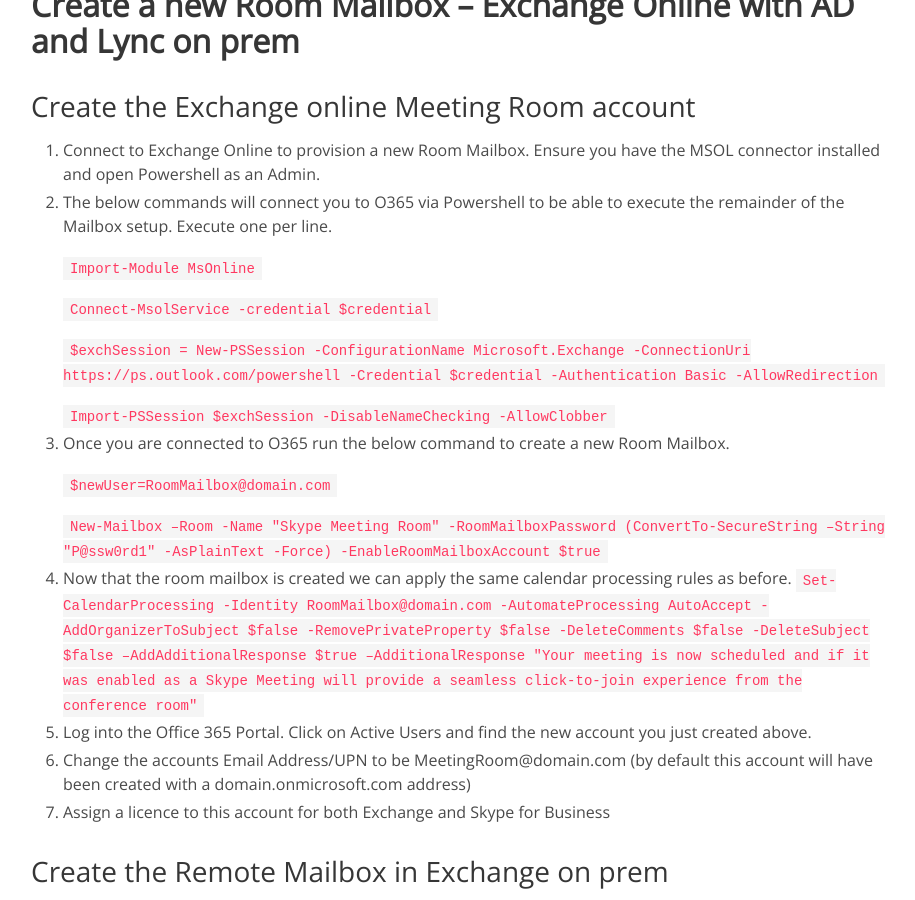
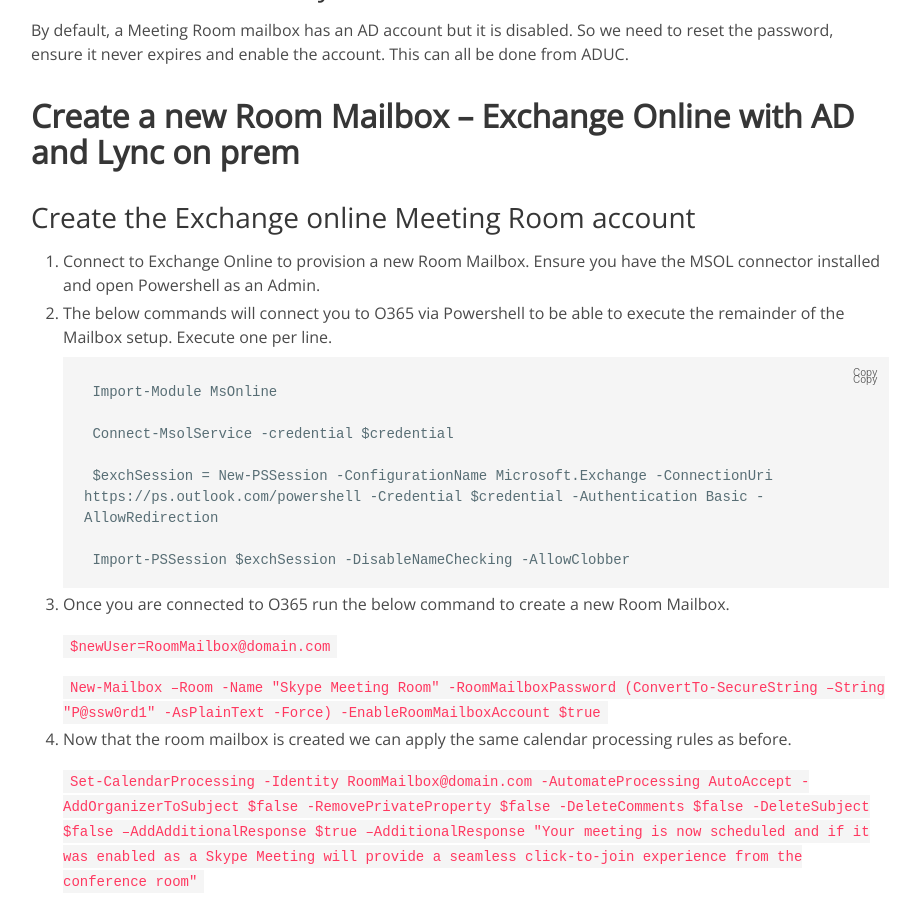
Before and after one commit to wjbeckett/blog, a Jekyll site: the page built from _posts/2017-08-14-skype-room-systems.md, in a window 1280 px wide and 900 px high, scrolled down 1565 px. Shown: the whole window, without its empty margins (180-1095 px from the left). Built offline with Jekyll 4.4.1, drawn with Linux system fonts in a browser that asks for light colours; some of the changed text lies outside the part shown.

````diff
--- a/_posts/2017-08-14-skype-room-systems.md
+++ b/_posts/2017-08-14-skype-room-systems.md
@@ -22,9 +22,11 @@ First of all we need to set the calendaring options for your existing Room Mailb
 
 
 1. Open an Exchange Management Shell from a machine with the Exchange Management Tools installed.The first command below is just to ensure auto-accept is turned on plus disabling a few properties as well as adding an auto response. This is typically already configured for existing Room account but this just makes sure.Replace roommailbox@domain.com with the UPN of the account you want to update.
+
     `Set-CalendarProcessing -Identity RoomMailbox@domain.com -AutomateProcessing AutoAccept -AddOrganizerToSubject $false -RemovePrivateProperty $false -DeleteComments $false -DeleteSubject $false –AddAdditionalResponse $true –AdditionalResponse "Your meeting is now scheduled and if it was enabled as a Skype Meeting will provide a seamless click-to-join experience from the conference room"`
 
 2. Optional – We can also set a Tooltip so that when users book this room as a regular room (IE. not as a Skype Meeting) it will remind them that this particular room is Skype Meeting Enabled.
+
     `Set-Mailbox -Identity BNETSTRL10@sunwater.com.au -MailTip "This room is equipped to support Skype for Business Meetings"`
 
 
@@ -33,7 +35,9 @@ Now that the Room Mailbox is setup to auto-process calendar invites we need to L
 
 
 1. Switch over to your Lync Management Shell. Again, replace RoomMailbox@domain.com with the UPN of the Room Mailbox you specified earlier
+
     `Enable-CsMeetingRoom -Identity RoomMailbox@domain.com -RegistrarPool pool@domain.com -SipAddressType EmailAddress`
+
     *Note: The RegistrarPool is the Lync server you want to home your user account on.*
 
 
@@ -50,14 +54,15 @@ By default, a Meeting Room mailbox has an AD account but it is disabled. So we n
     Ensure you have the [MSOL connector](https://www.microsoft.com/en-us/download/details.aspx?id=41950) installed and open Powershell as an Admin.
 
 2. The below commands will connect you to O365 via Powershell to be able to execute the remainder of the Mailbox setup. Execute one per line.
+    ```
+    Import-Module MsOnline
 
-    `Import-Module MsOnline`
+    Connect-MsolService -credential $credential
 
-    `Connect-MsolService -credential $credential`
+    $exchSession = New-PSSession -ConfigurationName Microsoft.Exchange -ConnectionUri https://ps.outlook.com/powershell -Credential $credential -Authentication Basic -AllowRedirection
 
-    `$exchSession = New-PSSession -ConfigurationName Microsoft.Exchange -ConnectionUri https://ps.outlook.com/powershell -Credential $credential -Authentication Basic -AllowRedirection`
-
-    `Import-PSSession $exchSession -DisableNameChecking -AllowClobber`
+    Import-PSSession $exchSession -DisableNameChecking -AllowClobber
+    ```
 
 
 3. Once you are connected to O365 run the below command to create a new Room Mailbox.
@@ -68,6 +73,7 @@ By default, a Meeting Room mailbox has an AD account but it is disabled. So we n
 
 
 4. Now that the room mailbox is created we can apply the same calendar processing rules as before.
+
     `Set-CalendarProcessing -Identity RoomMailbox@domain.com -AutomateProcessing AutoAccept -AddOrganizerToSubject $false -RemovePrivateProperty $false -DeleteComments $false -DeleteSubject $false –AddAdditionalResponse $true –AdditionalResponse "Your meeting is now scheduled and if it was enabled as a Skype Meeting will provide a seamless click-to-join experience from the conference room"`
 
 5. Log into the Office 365 Portal. Click on Active Users and find the new account you just created above.
@@ -85,6 +91,7 @@ By default, a Meeting Room mailbox has an AD account but it is disabled. So we n
 3. Select Room Mailbox and click Next
 
 4. Specify the on premise OU as:
+
     `YourDomain.com/Exchange/Mailboxes`
 
 5. Fill in the Name (ignoring the Firstname, Initials, Lastname fields)
@@ -107,6 +114,7 @@ In my current environment we are running in Hybrid so it’s easier to Lync enab
 1. Logon to your Lync (or Skype) server and access the Lync Management Shell
 
 2. Execute the below command replacing the Identity with the Meeting Room UPN you created above. The Registrar Pool is the Lync front-end server that you want your users to be homed on.
+
 `Enable-CsMeetingRoom -Identity meetingroom@domain.com -RegistrarPool pool.domain.com -SipAddressType EmailAddress`
 
 ## Enable Active Directory Account and Set Password
````
Also changed, not shown: other parts of _posts/2017-08-14-skype-room-systems.md (+1 -1 lines).
